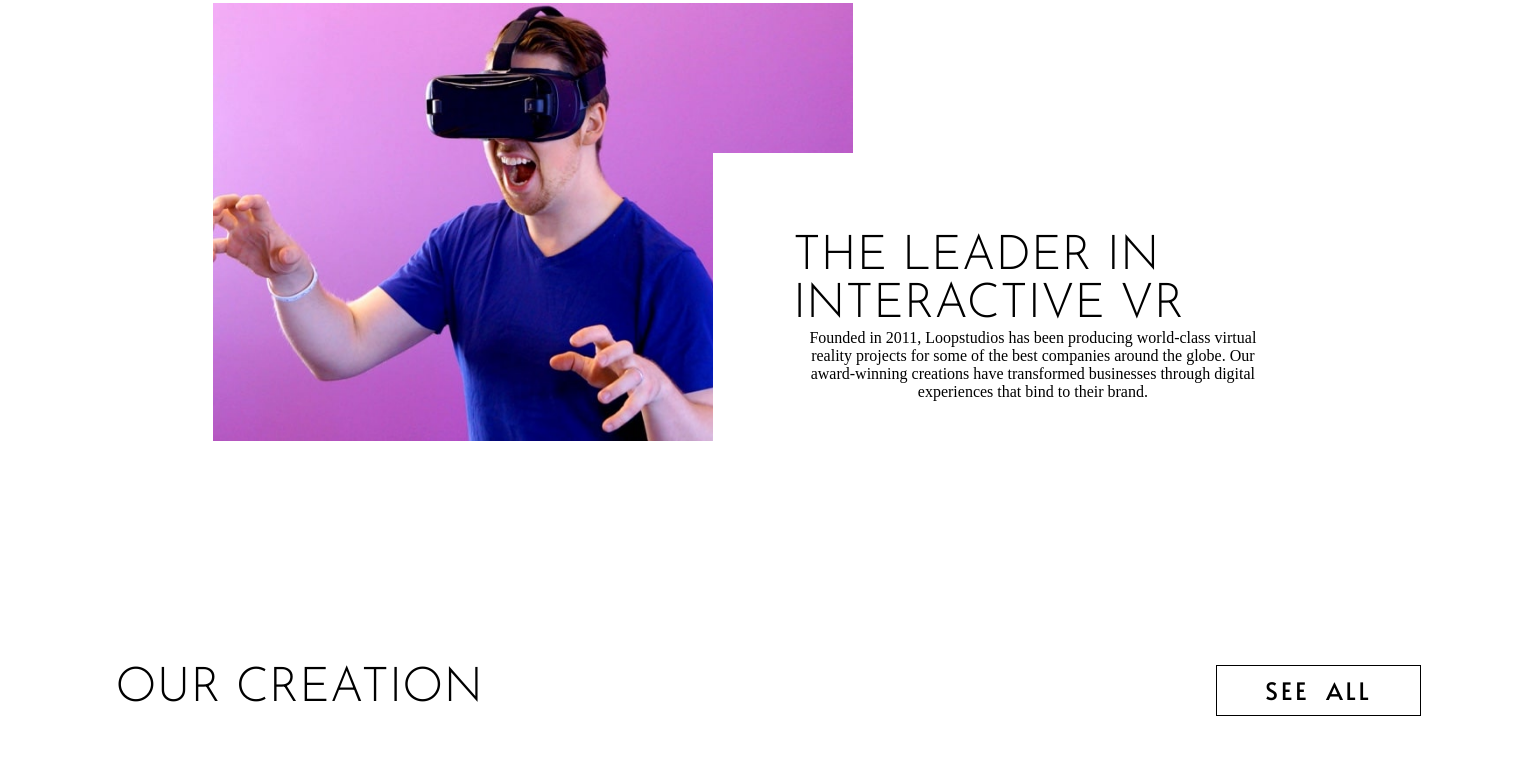
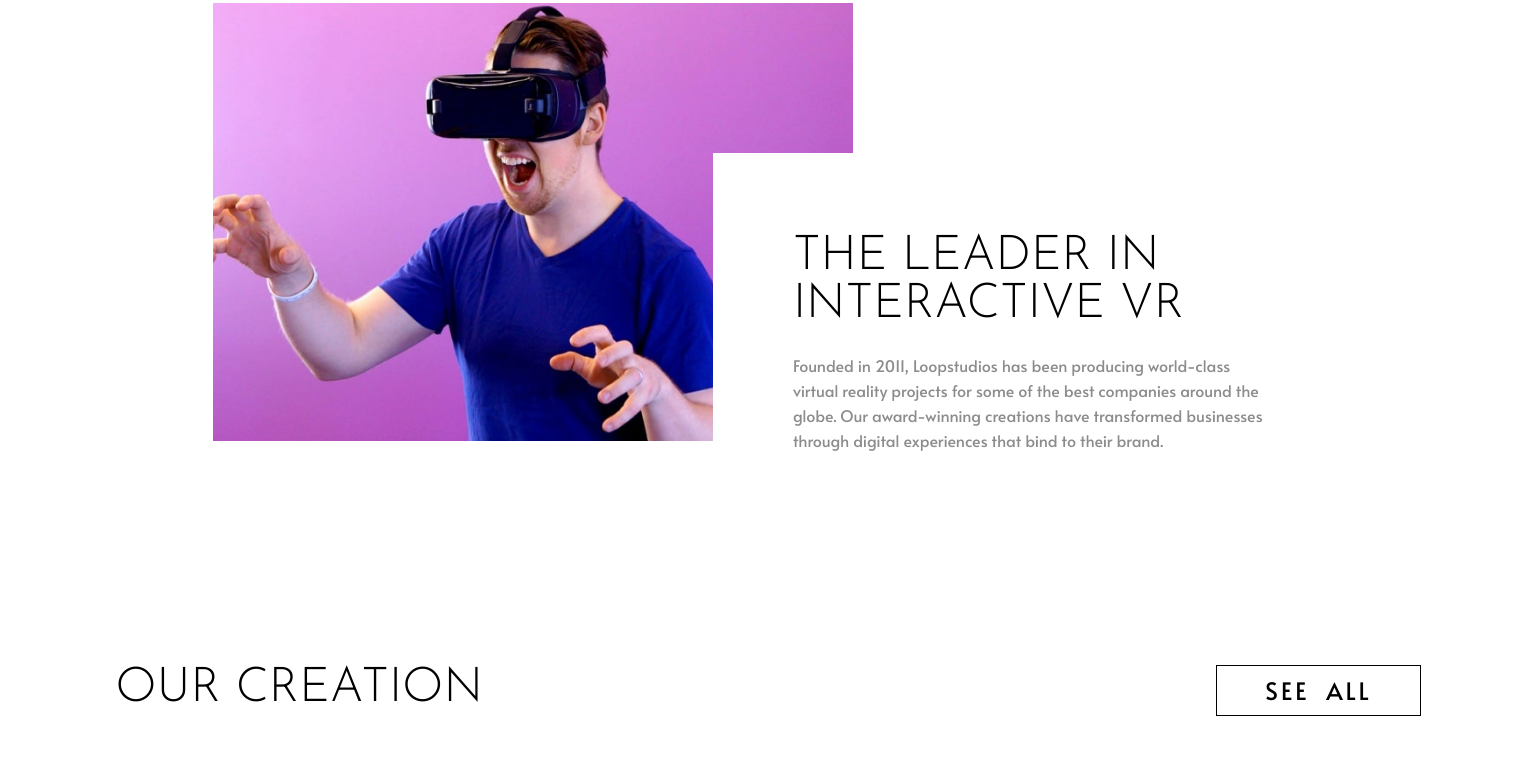
Before and after one commit to Alucard2169/loopStudio-landing-page, a plain HTML site: page index.html in a window 1536 px wide. Shown: the part 925-1700 px from the top of the page. Drawn offline with Linux system fonts and the light colour scheme.

Commit message:
fix article design

```diff
--- a/style/style.css
+++ b/style/style.css
@@ -89,7 +89,7 @@ main .vr .info .interhead {
   font-weight: 300;
 }
 
-main .vr .info article {
+main .vr .info p{
   margin-top: 2.5rem;
   line-height: 25px;
   margin-top: 1.5rem;
@@ -433,7 +433,7 @@ footer .right .copy {
     font-size: 3rem;
     text-align: left;
   }
-  main .vr .middle .info article {
+  main .vr .middle .info p{
     font-size: 1rem;
     text-align: left;
   }
```
